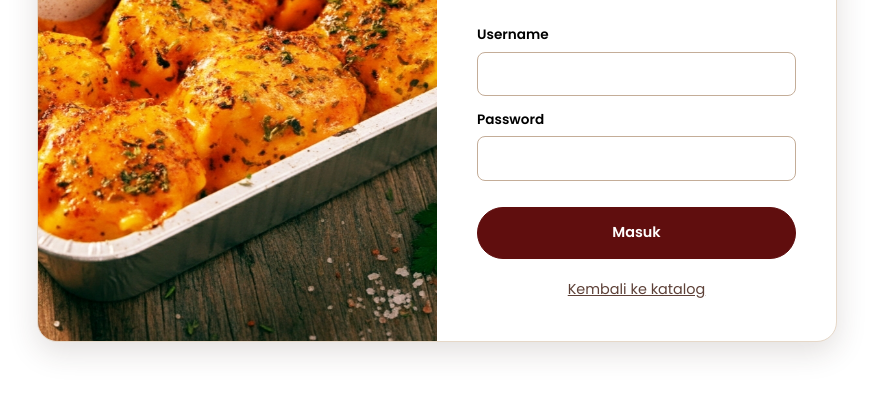
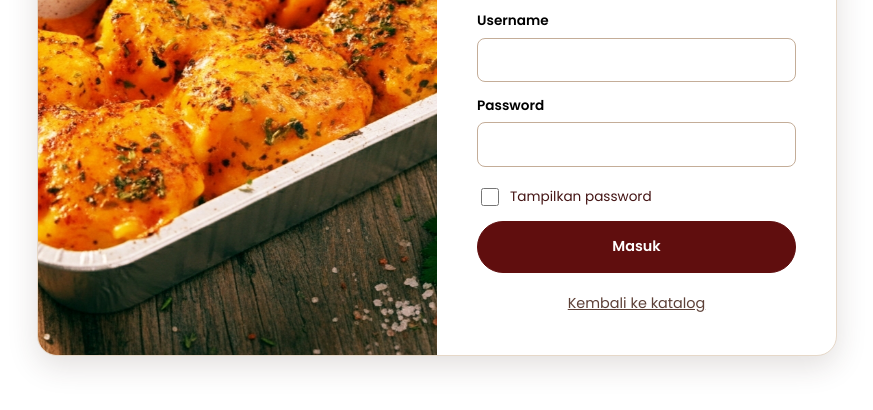
Before and after one commit to Puput-ui/dimsumdimsumwueenak, a plain HTML site: page index.html in a window 1280 px wide. Both pictures are taken after a click on the link "Masuk". Shown: the part 330-740 px from the top of the page, without its empty margins (203-1076 px from the left). Drawn offline with Linux system fonts and the light colour scheme.

Commit message:
Add files via upload

```diff
--- a/index.html
+++ b/index.html
@@ -28,7 +28,7 @@
             <label class="hanya-pembaca-layar" for="input-cari">Cari menu</label>
             <input type="search" id="input-cari" autocomplete="off">
             <button type="submit" class="tombol-cari">
-                <img src="gambar/search no bg.png" alt="" width="16" height="16">
+                <img src="gambar/new search.png" alt="" width="16" height="16">
                 <span>Cari</span>
             </button>
         </form>
@@ -36,7 +36,7 @@
         <!-- Fitur navigasi -->
         <nav class="navigasi" aria-label="navigasi utama">
             <a href="#/keranjang" data-nav="keranjang" class="nav-keranjang">
-                <img src="gambar/keranjang no bg.png" alt="" width="20" height="20">
+                <img src="gambar/new keranjang.png" alt="" width="20" height="20">
                 <span>Keranjang</span>
                 <span class="lencana" id="lencana-keranjang">0</span>
             </a>
@@ -203,6 +203,11 @@
                         <p class="pesan-galat">Password wajib diisi.</p>
                         <p class="pesan-galat" id="login-salah" hidden>Username atau password salah.</p>
                     </div>
+
+                    <label class="tampil-sandi">
+                        <input type="checkbox" id="tampil-password">
+                    Tampilkan password
+                    </label>
                      <!-- Fitur tombol masuk -->
                     <button type="submit" class="tombol tombol-utama tombol-lebar tombol-kirim">Masuk</button>
                     <!-- Fitur kembali ke katalog -->
--- a/script.js
+++ b/script.js
@@ -70,9 +70,15 @@ ambil("form-login").addEventListener("submit", function (e) {
   ambil("login-salah").hidden = benar;
   if (benar) {
     localStorage.setItem("masuk", "ya");
+    ambil("isian-password").type = "password";
     this.reset();
     location.hash = "#/";
   }
+});
+
+// Fitur Tampilkan / sembunyikan password
+ambil("tampil-password").addEventListener("change", function () {
+  ambil("isian-password").type = this.checked ? "text" : "password";
 });
 
 /* ===== MENU DETAIL MENU ===== */
--- a/style.css
+++ b/style.css
@@ -1686,3 +1686,20 @@ padding-right: 10px;
   padding: 20px 12px;
 }
 }
+
+/* ===== FITUR TAMPILKAN PASSWORD ===== */
+.tampil-sandi {
+  display: flex;
+  align-items: center;
+  gap: 8px;
+  margin-top: 4px;
+  color: var(--teks);
+  font-size: 0.85rem;
+  cursor: pointer;
+}
+
+.tampil-sandi input {
+  width: 18px;
+  height: 18px;
+  accent-color: var(--hijau-tua);
+}
```
